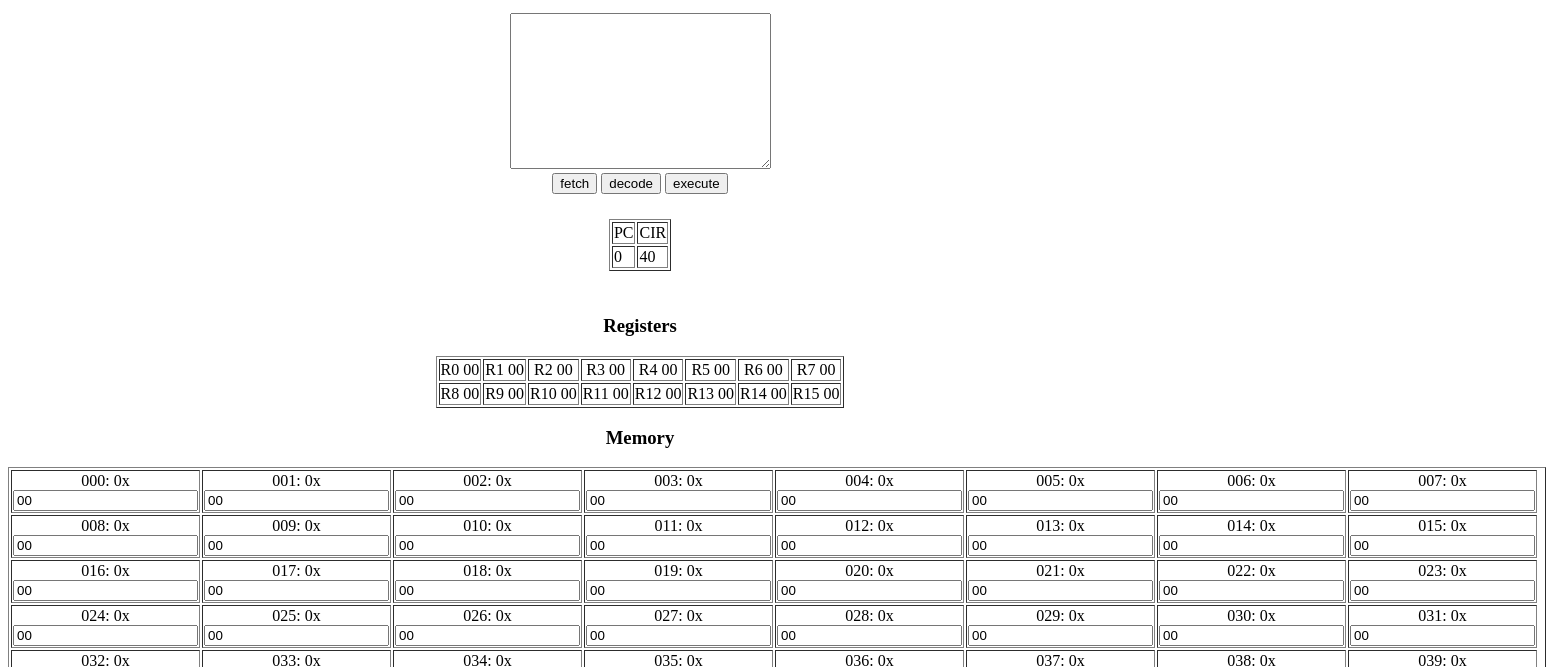
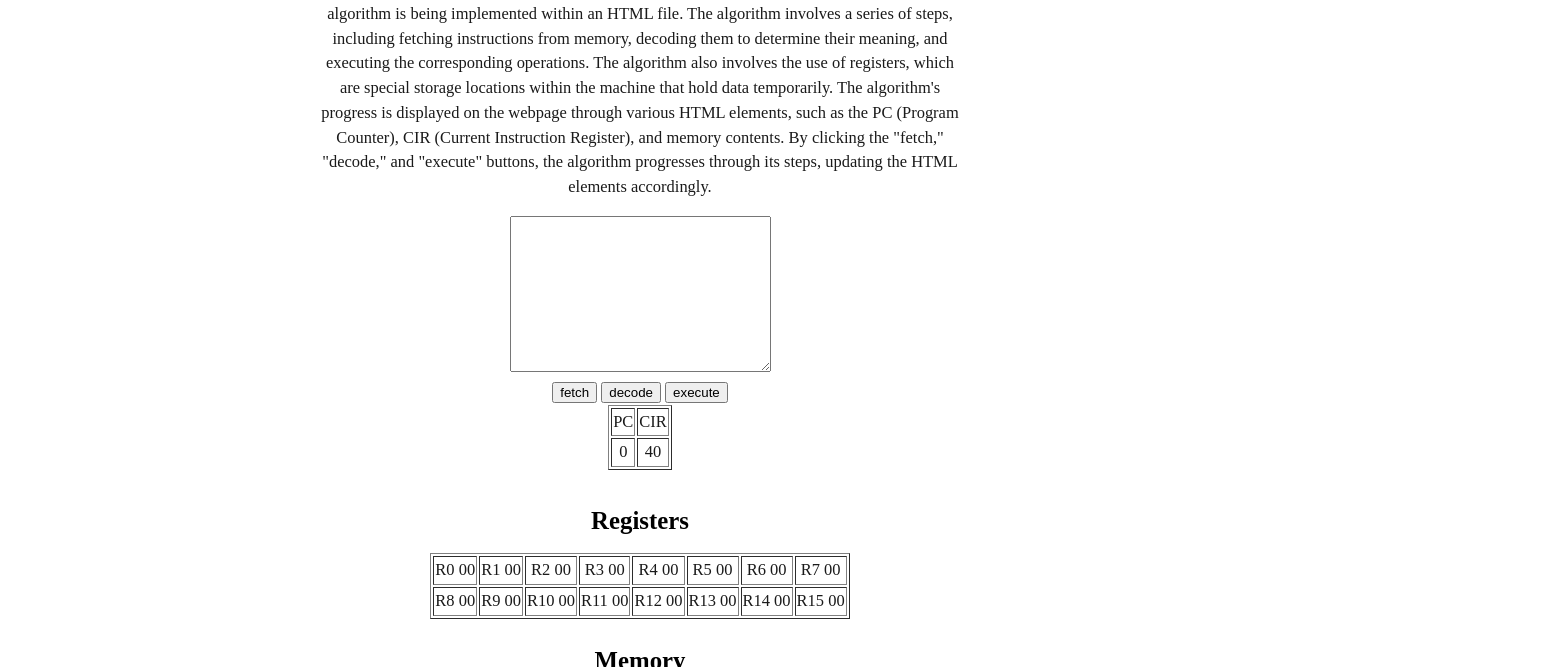
Before and after one commit to ClassicConor/BMJS, a website built with Vite: page index.html in a window 1280 px wide. Shown: the part 173-840 px from the top of the page, 1546 px wide, since content can reach past the window. Built offline with nearby package versions, Linux system fonts and the light colour scheme.

Commit message:
Theme / layout

```diff
--- a/index.html
+++ b/index.html
@@ -3,7 +3,6 @@
 
 <head>
     <title>Brookshire Machine Algorithm</title>
-    <!-- <link rel="stylesheet" href=""> -->
     <script type="module">
         import { machine_memory, registers, PC, CIR, machine_fetch, machine_decode, machine_execute} from "./main";
         update_html()
@@ -90,6 +89,7 @@
         }
     </style>
 
+    <link rel="stylesheet" href="theme.css">
     <link rel="stylesheet" href="style.css">
 </head>
 
@@ -138,10 +138,10 @@
 
     </section>
 
-    <section id="memoryArea">
+    <!-- <section id="memoryArea" > -->
         <h3> Memory</h3>
-        <p id="Memory"> </p>
-    </section>
+        <p id="Memory" class="full-bleed"> </p>
+    <!-- </section> -->
 
 </body>
 
--- a/style.css
+++ b/style.css
@@ -9,7 +9,7 @@
 #displayPCandCIR {
     margin-left: auto;
     margin-right: auto;
-    margin: 2%;
+    /* margin: 2%; */
 }
 
 #registerArea {
--- /dev/null
+++ b/theme.css
@@ -0,0 +1,78 @@
+:root {
+    --theme-text-1: #000000;
+    --theme-text-2: #1A1A1A;
+    --theme-background-1: #FFFFFF;
+}
+
+
+body {
+	margin: 0 auto;
+	padding: 2rem;
+	border-radius: 6px;
+	/* overflow-x: hidden; */
+	word-break: break-word;
+	overflow-wrap: break-word;
+	background: var(--theme-background-1);
+
+	/* Main body text */
+	color: var(--theme-text-2);
+	font-size: 1.03rem;
+	line-height: 1.5;
+
+    text-align: center;
+}
+
+body > *:not(.full-bleed) {
+    position: relative;
+    max-width: 40rem;
+    margin: auto;
+  }
+  .full-bleed{
+    max-width: 100%;
+    overflow-x: scroll;
+  }
+
+h1,h2,h3,h4,h5,h6 {
+	line-height: 1;
+	color: var(--nc-tx-1);
+	padding-top: .875rem;
+}
+
+h1,
+h2,
+h3 {
+	color: var(--theme-text-1);
+	padding-bottom: 2px;
+	margin-bottom: 8px;
+	border-bottom: 1px solid var(--theme-background-1);
+}
+
+h4,
+h5,
+h6 {
+	margin-bottom: .3rem;
+}
+
+h1 {
+	font-size: 2.25rem;
+}
+
+h2 {
+	font-size: 1.85rem;
+}
+
+h3 {
+	font-size: 1.55rem;
+}
+
+h4 {
+	font-size: 1.25rem;
+}
+
+h5 {
+	font-size: 1rem;
+}
+
+h6 {
+	font-size: .875rem;
+}
```
